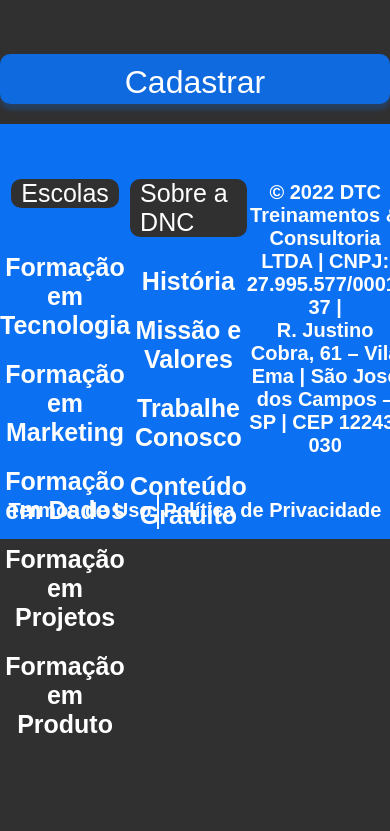
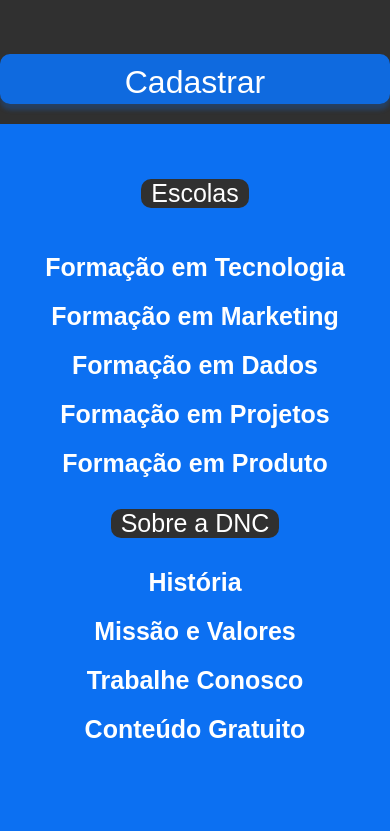
Before and after one commit to pripc/Bootcamp, a plain HTML site: page index.html in a window 390 px wide. Shown: the part 1440-2271 px from the top of the page. Before the commit the page ends 2199 px from the top, so only its background shows below. Drawn offline with Linux system fonts and the light colour scheme.

Commit message:
Adicionando media query no footer

```diff
--- a/estilo.css
+++ b/estilo.css
@@ -269,10 +269,12 @@
         input[type="checkbox"]{
             transform: scale(0.9);
         }
-        footer{
-            width:100%;
+        /*AJUSTANDO FOOTER*/
+        footer .infoDNC{
+            flex-direction: column;
+            font-size:15px;
         }
-        footer nav{
+        footer {
             font-size:15px;
         }
 }
```
